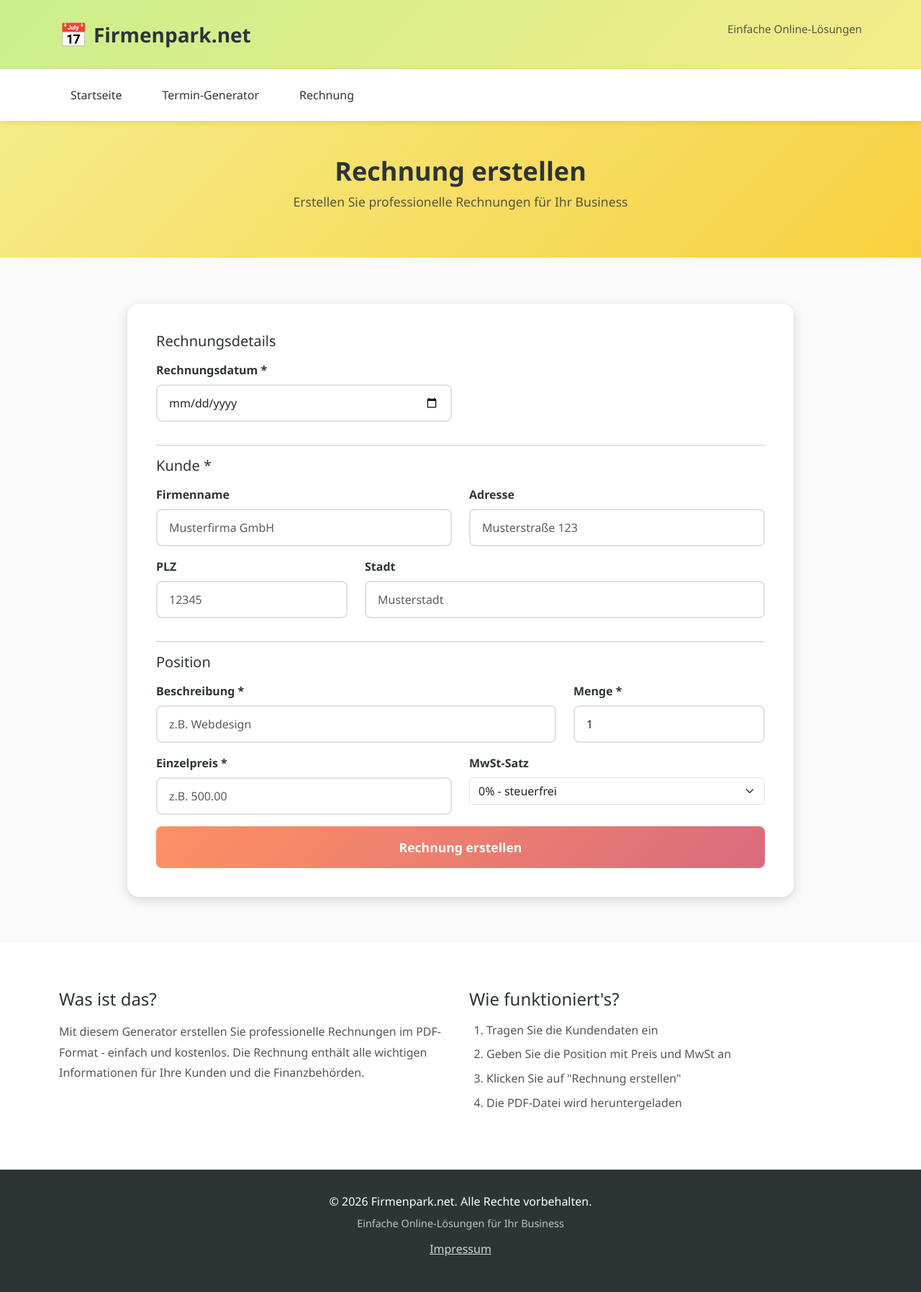
After one commit to pablo-og/Firmenpark, a Flask app: page /invoice/ in a window 1280 px wide. The commit adds this page. Shown: the whole page at 72% size. Run offline with Flask 3, Linux system fonts and the light colour scheme.

Commit message:
Add invoice service with auto-increment and PDF generation

```diff
--- a/app/__init__.py
+++ b/app/__init__.py
@@ -10,8 +10,10 @@ def create_app(config_class=Config):
     db.init_app(app)
 
     from app.blueprints.main import bp as main_bp
+    from app.blueprints.invoice import bp as invoice_bp
 
     app.register_blueprint(main_bp)
+    app.register_blueprint(invoice_bp)
 
     with app.app_context():
         db.create_all()
--- a/app/config.py
+++ b/app/config.py
@@ -17,3 +17,5 @@ class Config:
     SITE_STREET = os.environ.get("SITE_STREET", "")
     SITE_ZIP = os.environ.get("SITE_ZIP", "")
     SITE_CITY = os.environ.get("SITE_CITY", "")
+    INVOICE_PREFIX = os.environ.get("INVOICE_PREFIX", "RE-2026-")
+    INVOICE_START = int(os.environ.get("INVOICE_START", "1001"))
--- a/app/models.py
+++ b/app/models.py
@@ -11,3 +11,9 @@ class ICSEvent(db.Model):
     end_date = db.Column(db.String(20))
     location = db.Column(db.String(200))
     created_at = db.Column(db.DateTime, default=db.func.current_timestamp())
+
+
+class InvoiceCounter(db.Model):
+    id = db.Column(db.Integer, primary_key=True)
+    current = db.Column(db.Integer, default=1000)
+    created_at = db.Column(db.DateTime, default=db.func.current_timestamp())
--- a/app/static/style.css
+++ b/app/static/style.css
@@ -475,3 +475,9 @@ body {
         padding: 1.5rem;
     }
 }
+
+/* Invoice Form Section */
+.invoice-form-section {
+    padding: 4rem 0;
+    background-color: var(--color-light);
+}
--- /dev/null
+++ b/app/templates/invoice/index.html
@@ -0,0 +1,115 @@
+{% extends "base.html" %}
+
+{% block title %}Rechnung - {{ config.SITE_NAME }}{% endblock %}
+
+{% block content %}
+<section class="page-header">
+    <div class="container">
+        <h1>Rechnung erstellen</h1>
+        <p>Erstellen Sie professionelle Rechnungen für Ihr Business</p>
+    </div>
+</section>
+
+<section class="invoice-form-section">
+    <div class="container">
+        <div class="row justify-content-center">
+            <div class="col-lg-10">
+                <div class="form-card">
+                    <form method="POST" action="{{ url_for('invoice.index') }}">
+                        <h5 class="mb-3">Rechnungsdetails</h5>
+
+                        <div class="row">
+                            <div class="col-md-6 mb-3">
+                                <label for="date" class="form-label">Rechnungsdatum *</label>
+                                <input type="date" class="form-control" id="date" name="date" required>
+                            </div>
+                        </div>
+
+                        <hr>
+                        <h5 class="mb-3">Kunde *</h5>
+
+                        <div class="row">
+                            <div class="col-md-6 mb-3">
+                                <label for="customer_name" class="form-label">Firmenname</label>
+                                <input type="text" class="form-control" id="customer_name" name="customer_name" required placeholder="Musterfirma GmbH">
+                            </div>
+
+                            <div class="col-md-6 mb-3">
+                                <label for="customer_address" class="form-label">Adresse</label>
+                                <input type="text" class="form-control" id="customer_address" name="customer_address" placeholder="Musterstraße 123">
+                            </div>
+                        </div>
+
+                        <div class="row">
+                            <div class="col-md-4 mb-3">
+                                <label for="customer_zip" class="form-label">PLZ</label>
+                                <input type="text" class="form-control" id="customer_zip" name="customer_zip" placeholder="12345">
+                            </div>
+
+                            <div class="col-md-8 mb-3">
+                                <label for="customer_city" class="form-label">Stadt</label>
+                                <input type="text" class="form-control" id="customer_city" name="customer_city" placeholder="Musterstadt">
+                            </div>
+                        </div>
+
+                        <hr>
+                        <h5 class="mb-3">Position</h5>
+
+                        <div class="row">
+                            <div class="col-md-8 mb-3">
+                                <label for="description" class="form-label">Beschreibung *</label>
+                                <input type="text" class="form-control" id="description" name="description" required placeholder="z.B. Webdesign">
+                            </div>
+
+                            <div class="col-md-4 mb-3">
+                                <label for="quantity" class="form-label">Menge *</label>
+                                <input type="number" class="form-control" id="quantity" name="quantity" value="1" min="1" step="0.5" required>
+                            </div>
+                        </div>
+
+                        <div class="row">
+                            <div class="col-md-6 mb-3">
+                                <label for="unit_price" class="form-label">Einzelpreis *</label>
+                                <input type="number" class="form-control" id="unit_price" name="unit_price" required placeholder="z.B. 500.00" step="0.01">
+                            </div>
+
+                            <div class="col-md-6 mb-3">
+                                <label for="tax_rate" class="form-label">MwSt-Satz</label>
+                                <select class="form-select" id="tax_rate" name="tax_rate">
+                                    <option value="0" selected>0% - steuerfrei</option>
+                                    <option value="7">7% - ermäßigt</option>
+                                    <option value="19">19% - Standard</option>
+                                </select>
+                            </div>
+                        </div>
+
+                        <div class="d-grid">
+                            <button type="submit" class="btn btn-submit">Rechnung erstellen</button>
+                        </div>
+                    </form>
+                </div>
+            </div>
+        </div>
+    </div>
+</section>
+
+<section class="info-section">
+    <div class="container">
+        <div class="row">
+            <div class="col-md-6">
+                <h3>Was ist das?</h3>
+                <p>Mit diesem Generator erstellen Sie professionelle Rechnungen im PDF-Format - einfach und kostenlos. Die Rechnung enthält alle wichtigen Informationen für Ihre Kunden und die Finanzbehörden.</p>
+            </div>
+            <div class="col-md-6">
+                <h3>Wie funktioniert's?</h3>
+                <ol>
+                    <li>Tragen Sie die Kundendaten ein</li>
+                    <li>Geben Sie die Position mit Preis und MwSt an</li>
+                    <li>Klicken Sie auf "Rechnung erstellen"</li>
+                    <li>Die PDF-Datei wird heruntergeladen</li>
+                </ol>
+            </div>
+        </div>
+    </div>
+</section>
+{% endblock %}
--- a/app/templates/nav.html
+++ b/app/templates/nav.html
@@ -8,6 +8,7 @@
             <ul class="nav-menu">
                 <li><a href="{{ url_for('main.index') }}" class="nav-link">Startseite</a></li>
                 <li><a href="{{ url_for('main.ics') }}" class="nav-link">Termin-Generator</a></li>
+                <li><a href="{{ url_for('invoice.index') }}" class="nav-link">Rechnung</a></li>
             </ul>
         </div>
     </div>
--- a/requirements.txt
+++ b/requirements.txt
@@ -2,3 +2,4 @@ Flask==3.0.0
 Flask-SQLAlchemy==3.1.1
 Werkzeug==3.0.1
 python-dotenv==1.0.0
+reportlab==4.4.10
```
Also changed, not shown: 1 other file.
